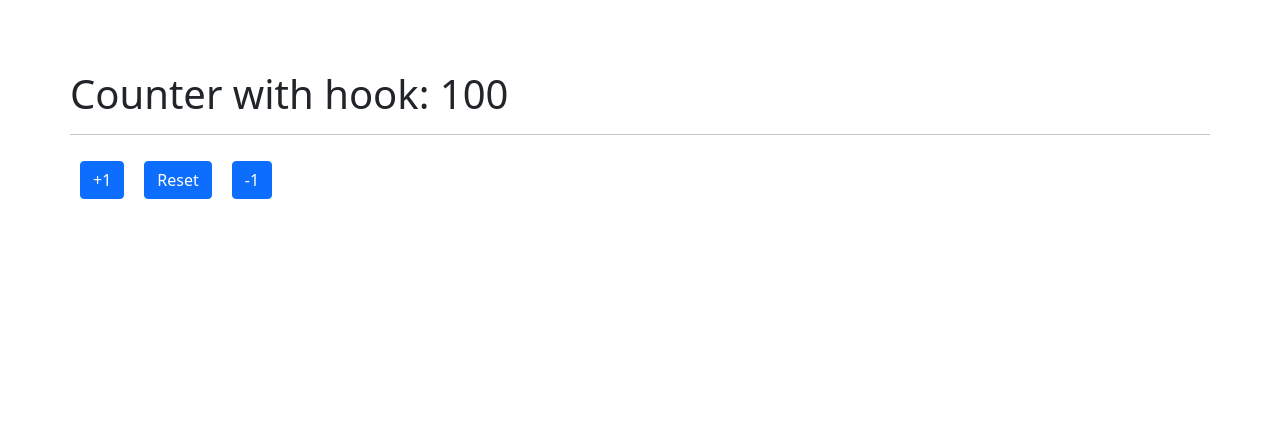
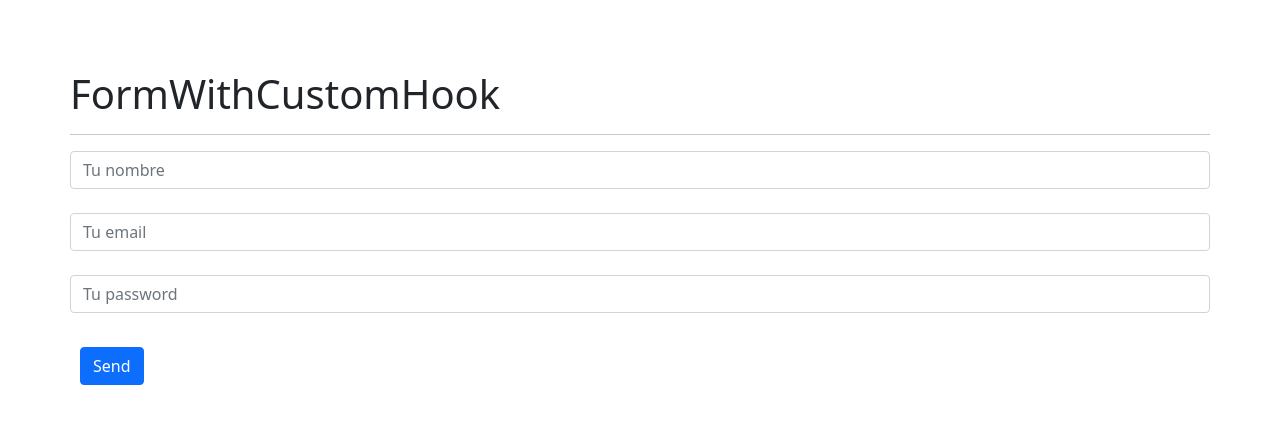
Before and after one commit to ErickCodeman93/React_Course, a React (Create React App) app in the folder 01-Fundamentals/hook-app/: page / in a window 1280 px wide. Shown: the top 424 px of the page. Built offline with nearby package versions, Linux system fonts and the light colour scheme.

Commit message:
use effect

```diff
--- /dev/null
+++ b/01-Fundamentals/hook-app/src/components/02-useEffect/FormWithCustomHook.js
@@ -0,0 +1,60 @@
+import { useEffect } from "react";
+import { useForm } from "../../hooks/useForm";
+
+export const FormWithCustomHook = () => {
+
+	const [ formValues, handleInputChange, handleSubmit ] = useForm({
+		name:'',
+		email:'',
+		password:''
+	});
+
+	const { name, email, password } = formValues;
+
+	useEffect( () => {
+		console.log( 'mail cambio' );
+	}, [email])
+
+	return (
+		<form onSubmit={ handleSubmit }>
+			<h1>FormWithCustomHook</h1>
+			<hr />
+			<div className="form-group">
+				<input
+					type="text"
+					name="name"
+					className="form-control"
+					placeholder="Tu nombre"
+					autoComplete="off"
+					value={ name }
+					onChange={ handleInputChange }
+				/>
+			</div>
+			<br />
+			<div className="form-group">
+				<input
+					type="text"
+					name="email"
+					className="form-control"
+					placeholder="Tu email"
+					autoComplete="off"
+					value={ email }
+					onChange={ handleInputChange }
+				/>
+			</div>
+			<br />
+			<div className="form-group">
+				<input
+					type="password"
+					name="password"
+					className="form-control"
+					placeholder="Tu password"
+					value={ password }
+					onChange={ handleInputChange }
+				/>
+			</div>
+			<br/>
+			<button type="submit" className="btn btn-primary">Send</button>
+		</form>
+	)
+}
--- /dev/null
+++ b/01-Fundamentals/hook-app/src/hooks/useForm.js
@@ -0,0 +1,24 @@
+import { useState } from "react"
+
+export const useForm = ( initialState ) => {
+
+	const [ values, setValues ] = useState( initialState );
+
+	const handleInputChange = ( { target } ) => {
+		setValues({
+			...values,
+			[ target.name ]: target.value
+		})
+	} //end function
+
+	const handleSubmit = (e) => {
+		e.preventDefault();
+		console.log( values );
+	} //end function
+
+	return [
+		values,
+		handleInputChange,
+		handleSubmit
+	];
+}
--- a/01-Fundamentals/hook-app/src/index.js
+++ b/01-Fundamentals/hook-app/src/index.js
@@ -1,10 +1,12 @@
 import React from 'react';
 import ReactDOM from 'react-dom';
-import { CounterWithCustomHook } from './components/01-useState/CounterWithCustomHook';
+import { FormWithCustomHook } from './components/02-useEffect/FormWithCustomHook';
+// import { SimpleForm } from './components/02-useEffect/SimpleForm';
+// import { CounterWithCustomHook } from './components/01-useState/CounterWithCustomHook';
 // import { App } from './App';
 // import { CounterApp } from './components/01-useState/CounterApp';
 import './index.css';
 
 const app = document.getElementById('app');
 
-ReactDOM.render( <CounterWithCustomHook />, app );
+ReactDOM.render( <FormWithCustomHook />, app );
```
Also changed, not shown: 01-Fundamentals/hook-app/src/components/02-useEffect/Message.js (added, +31 -0 lines), 01-Fundamentals/hook-app/src/components/02-useEffect/SimpleForm.js (added, +70 -0 lines), 01-Fundamentals/hook-app/src/components/02-useEffect/readme.md (added), 1 other file (tests, documents, lock files or other folders).
